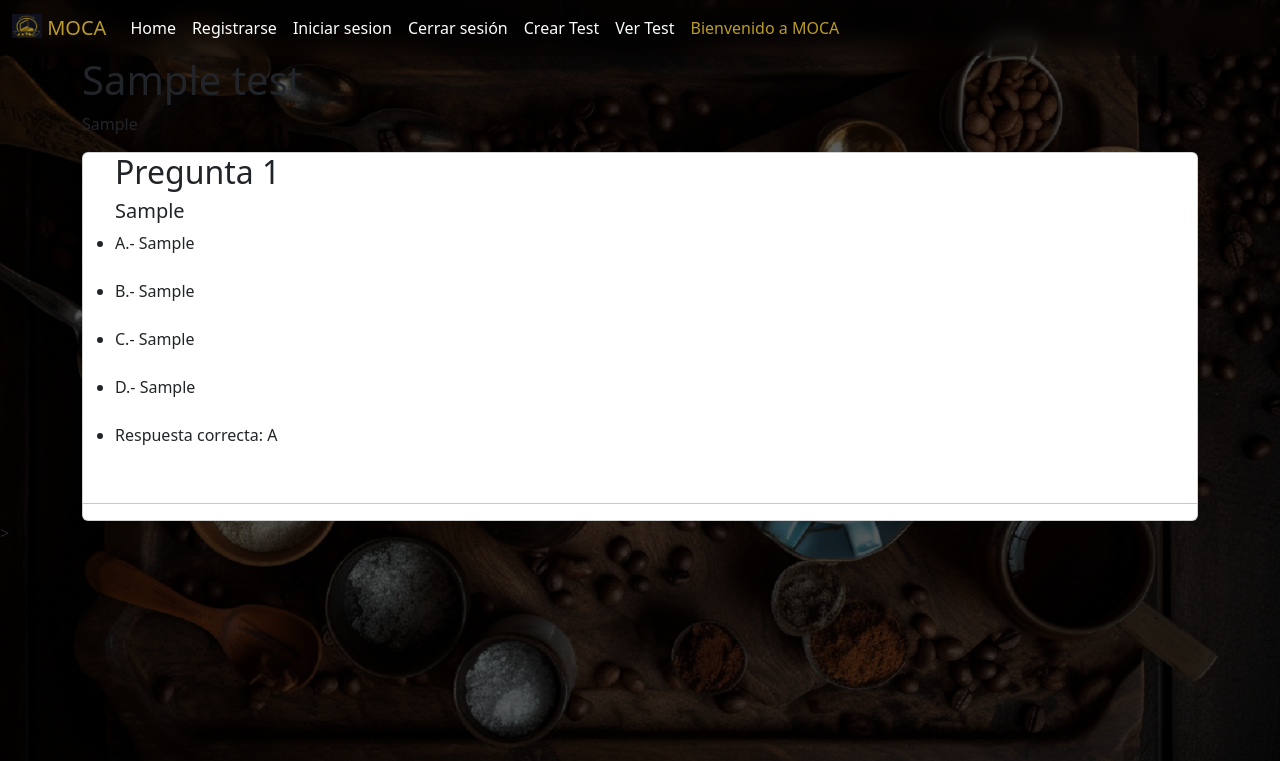
After one commit to maxiramosl/Scrumccino, a Django app: page /test/1/ in a window 1280 px wide. The commit adds this page. Shown: the top 761 px of the page. Run offline with Django 4.2, Linux system fonts and the light colour scheme; tables that the repository leaves empty hold one stand-in row (values such as "Sample post"); some libraries are stand-ins or nearby versions.

Commit message:
Crear test

```diff
--- a/mocapp/urls.py
+++ b/mocapp/urls.py
@@ -26,5 +26,8 @@ urlpatterns = [
     path('registrar/',views.registrar, name="registrar"),
     path('login/', views.logine, name="login"),
     path('salir/', custom_logout, name='logout'),
-    path("crearPost/",views.crearPost, name='crearPost')
+    path("crearPost/",views.crearPost, name='crearPost'),
+    path('crearTest/', views.crearTest, name='crearTest'),
+    path('test/<int:test_id>/', views.verTest, name="verTest"),
+    path('allTest/', views.allTestList, name='allTest'),
 ]
--- a/pivote/models.py
+++ b/pivote/models.py
@@ -16,3 +16,24 @@ class Post(models.Model):
     contenido = models.CharField(max_length=1000, null=True, blank=True)
     def __str__(self):
         return self.autor.username +" "+ self.asignatura.name + " " +self.titulo + " " + str(self.fecha)
+
+#Crear Test
+class Test(models.Model):
+    titulo = models.CharField(max_length=150)
+    tema = models.CharField(max_length=300)
+
+    def __str__(self):
+        return self.titulo
+
+
+class Pregunta(models.Model):
+    enunciado = models.TextField()
+    test = models.ForeignKey(Test, on_delete=models.CASCADE, related_name='preguntas')
+    opcionA = models.CharField(max_length=200, null=True)
+    opcionB = models.CharField(max_length=200, null=True)
+    opcionC = models.CharField(max_length=200, null=True)
+    opcionD = models.CharField(max_length=200, null=True)
+    correcta = models.CharField(max_length=10, choices={('A', 'A'), ('B', 'B'), ('C', 'C'), ('D', 'D')}, null=True)
+
+    def __str__(self):
+        return self.enunciado
--- a/pivote/templates/pivote/home.html
+++ b/pivote/templates/pivote/home.html
@@ -1,8 +1,6 @@
 {% extends 'pivote/base.html' %}
 
 {% block content %}
-
-
     <div class="container mt-4">
       {% if messages %}
           <div class="alert-container">
--- a/pivote/templates/pivote/nav.html
+++ b/pivote/templates/pivote/nav.html
@@ -22,6 +22,12 @@
           <li class="nav-item">
             <a class="nav-link" href="{% url 'logout' %}">Cerrar sesión</a>
           </li>
+          <li class="nav-item">
+            <a class="nav-link textoNav" href="{% url 'crearTest' %}">Crear Test</a>
+          </li>
+          <li class="nav-item">
+            <a class="nav-link textoNav" href="{% url 'allTest' %}">Ver Test</a>
+          </li>
           {% endif %}
           <li class="nav-item">
             <a class="nav-link disabled" aria-disabled="true" style="color: #ba9b2a;">Bienvenido a MOCA {% if not anonimo %} {{usuarioactual}} {% endif %}</a>
--- /dev/null
+++ b/pivote/templates/pivote/verTest.html
@@ -0,0 +1,33 @@
+{% extends 'pivote/home.html' %}
+
+{% block content %}
+<div class="container">
+    <div class="row visTitulo">
+    <h1>{{ test.titulo }}</h1>
+        <p>{{ test.tema }}</p>
+    </div>
+    <div class="row">
+        <form method="post">
+            {% csrf_token %}
+            <div class="card visTest">
+                    {% for pregunta in test.preguntas.all %}
+                    <div class="visPregunta">
+                        <ul>
+                            <h2 class="num">Pregunta {{ forloop.counter }}</h2>
+                                <h5 class="enunciado">{{ pregunta.enunciado }}</h5>
+                                <li class="opcion">A.- {{ pregunta.opcionA }}</li> <br>
+                                <li class="opcion">B.- {{ pregunta.opcionB }}</li> <br>
+                                <li class="opcion">C.- {{ pregunta.opcionC }}</li> <br>
+                                <li class="opcion">D.- {{ pregunta.opcionD }}</li> <br>
+                                <li class="opcion">Respuesta correcta: {{ pregunta.correcta }}</li>
+                            </ul>
+                            <br>
+                            <hr>
+                    </div>
+                    {% endfor %}
+            </div>
+        </form>
+    </div>
+</div>
+>
+{% endblock %}
--- a/pivote/views.py
+++ b/pivote/views.py
@@ -1,4 +1,4 @@
-from django.shortcuts import render, redirect
+from django.shortcuts import render, redirect, get_object_or_404
 from django.contrib.auth import authenticate, login, logout,get_user
 from django.contrib.auth.models import User
 from django.core.mail import send_mail
@@ -6,7 +6,9 @@ from django.contrib.auth import logout
 from django.shortcuts import redirect
 from django.contrib import messages
 from .models import *
-
+from django.core.mail import send_mail
+from django.conf import settings
+from .forms import TestForm, PreguntaFormSet
 
 
 # Create your views here.
@@ -106,3 +108,44 @@ def crearPost(request):
     asignaturas = Asignatura.objects.all()
     data["asignaturas"] = asignaturas
     return render(request, "pivote/crearPost.html", data)
+
+#Crear Test
+def crearTest(request):
+    if request.method == 'POST':
+
+        test_form = TestForm(request.POST)
+
+        if test_form.is_valid():
+            test = test_form.save()
+            preguntas_formset = PreguntaFormSet(request.POST, instance=test)
+            if preguntas_formset.is_valid():
+                preguntas_formset.save()
+
+                send_mail(
+                    'New Test Created',
+                    f'Test "{test.titulo}" has been created.',
+                    settings.EMAIL_HOST_USER,
+                    ['jenifer.castillo2103@gmail.com'],
+                    fail_silently=False,
+                )
+                return redirect('verTest', test_id=test.id)
+            else:
+                print(preguntas_formset.errors)
+    else:
+        test_form = TestForm()
+        preguntas_formset = PreguntaFormSet(queryset=Pregunta.objects.none())
+
+    context = {
+        'test_form': test_form,
+        'preguntas_formset': preguntas_formset,
+    }
+
+    return render(request, 'pivote/crearTest.html', context)
+
+def verTest(request, test_id):
+    test = get_object_or_404(Test, id=test_id)
+    return render(request, 'pivote/verTest.html', {'test': test})
+
+def allTestList(request):
+    tests = Test.objects.all()
+    return render(request, 'pivote/allTestList.html', {'tests': tests})
```
Also changed, not shown: pivote/forms.py (+34 -1 lines), pivote/templates/pivote/allTestList.html (added, +24 -0 lines), pivote/templates/pivote/crearTest.html (added, +78 -0 lines), pivote/templates/pivote/solveTest.html (added, +32 -0 lines).
